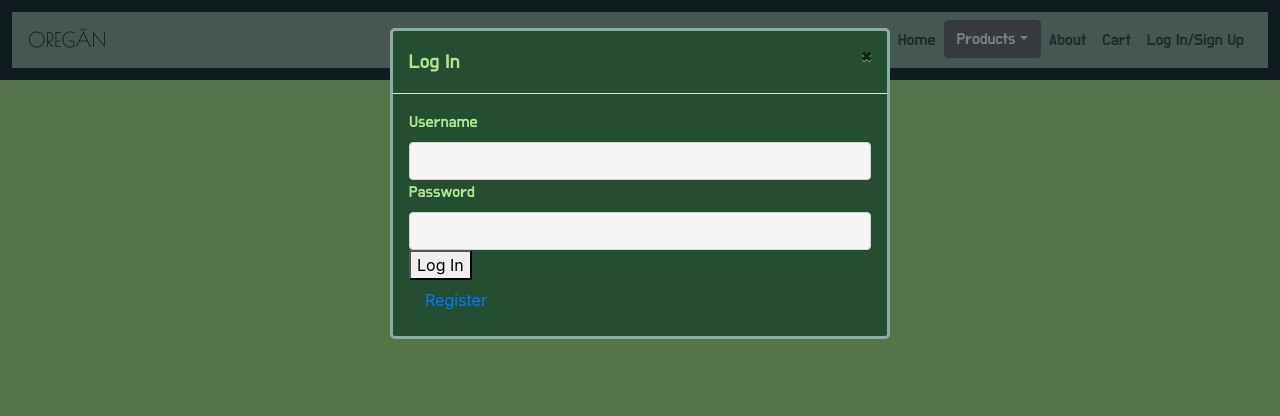
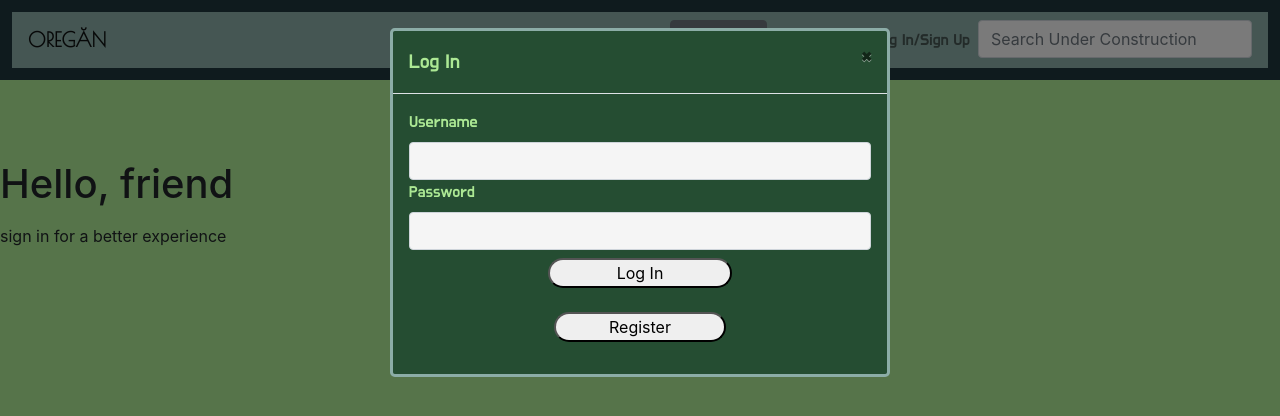
Before and after one commit to lightsage88/oregan, a React (Create React App) app: page / in a window 1280 px wide. Both pictures are taken after a click on the link "Log In/Sign Up". Shown: the top 416 px of the page. Built offline with nearby package versions, Linux system fonts and the light colour scheme; no server answers; a web font is replaced by a local one.

Commit message:
taking a break for a bit

```diff
--- a/src/components/about.js
+++ b/src/components/about.js
@@ -3,7 +3,7 @@ import './about.css';
 export default function About(props) {
 	return (
 	<div className='aboutMain'>
-		<h2 className='aboutH2'>About</h2>
+		<h2 className='aboutH2'>About - Under Construction</h2>
 		<span>What are we all about?</span>
 		<p> Stuff from Oregon is awesome. The Vietnamese infinitive for 'to eat' is AN. We think
 		that sharing our noms with the Vietnamese would be a tasty and rewarding affair for everyone
--- a/src/components/cart.css
+++ b/src/components/cart.css
@@ -1,3 +1,14 @@
 .sectionBrand {
 	font-family: 'Do Hyeon', sans-serif;
 }
+
+.cartMain{
+	position:absolute;
+	top: 15%;
+}
+
+@media only screen and (min-width: 750px) {
+	.cartMain{
+		top: 12%;
+	}
+}
--- a/src/components/cart.js
+++ b/src/components/cart.js
@@ -37,10 +37,11 @@ export default class Cart extends React.Component {
 			</div>
 			);
 		return (
-			<div>
+			<div className='cartMain'>
 				<h3 className='sectionBrand'>Cart</h3>
+				<Button color='primary'>Checkout</Button>
+
 				{items}
-				<Button color='primary'>Checkout</Button>
 			</div>
 			);
 	}
--- a/src/components/landing.css
+++ b/src/components/landing.css
@@ -2,3 +2,22 @@
 	background: #ace894;
 	height: 100vh;
 }
+
+.landingMain h1{
+	position: absolute;
+	top: 12%;
+}
+
+.landingMain span {
+	position: absolute;
+	top: 19%;
+}
+
+@media only screen and (min-width: 750px) {
+	.landingMain h1 {
+		top: 20%;
+	}
+	.landingMain span {
+		top: 28%;
+	}
+}
--- a/src/components/login.css
+++ b/src/components/login.css
@@ -16,3 +16,15 @@ h5.modal-title {
 .form-control {
 	background: whitesmoke;
 }
+
+.submitButton {
+	position: relative;
+	margin: 1vh 30%;
+	min-width: 40%;
+	border-radius: 1.5vw;
+}
+
+.submitButton:hover{
+	background: #1F363D;
+	color: #8CADA7;
+}
--- a/src/components/navBar.css
+++ b/src/components/navBar.css
@@ -1,9 +1,14 @@
 .brandType {
 	font-family: 'Poiret One', serif;
+	font-weight: 800;
 }
 
 .navClickables {
 	font-family: 'Do Hyeon', sans-serif;
+}
+
+.navClickables:hover {
+	color: #ACE894;
 }
 
 /*.cartImageSection {
@@ -17,3 +22,15 @@
 	z-index: 1;
 	background: #8cada7;
 }
+
+.loginRegisterLink {
+	position: relative;
+	margin: 1vh 30%;
+	min-width: 40%;
+	border-radius: 1.5vw;
+}
+
+.loginRegisterLink:hover{
+	background: #1F363D;
+	color: #8CADA7;
+}
--- a/src/components/navBar.js
+++ b/src/components/navBar.js
@@ -93,7 +93,7 @@ export class NavBar extends React.Component {
 
 	render() {
         console.log(this.state.currentCart);
-
+        let cartLength = this.state.currentCart.length;
 		return (
       <div>
 
@@ -133,7 +133,7 @@ export class NavBar extends React.Component {
              null
           }
           <NavItem>
-          {this.state.currentCart.length === 0 ?
+          {cartLength === 0 ?
             <NavLink className='navClickables' href="/cart">Cart</NavLink>
             :
             <NavLink className='navClickables' href="/cart">Cart ({this.state.currentCart.length})</NavLink>
@@ -149,12 +149,15 @@ export class NavBar extends React.Component {
                 <ModalHeader className='navClickables' toggle={this.toggleModal}>Log In</ModalHeader>
                   <ModalBody>
                     <Login/>
-                    <NavLink href='/register'>Register</NavLink>
+                    <NavLink href='/register'><button className='loginRegisterLink'>Register</button></NavLink>
                   </ModalBody>
               </Modal>
             </NavLink>
 
             }
+          </NavItem>
+          <NavItem>
+            <input className='form-control' type='search' placeholder="Search Under Construction"/>
           </NavItem>
         </Nav>
         </Collapse>
```
